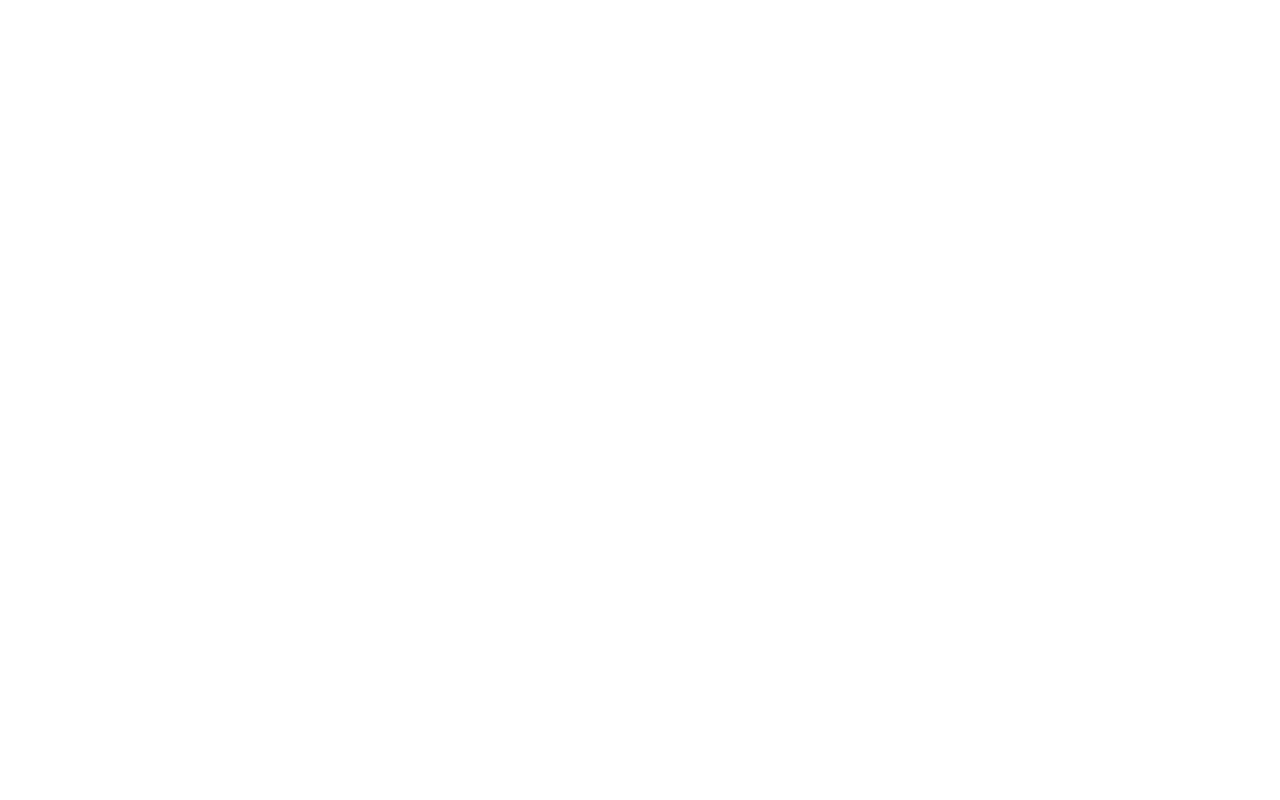
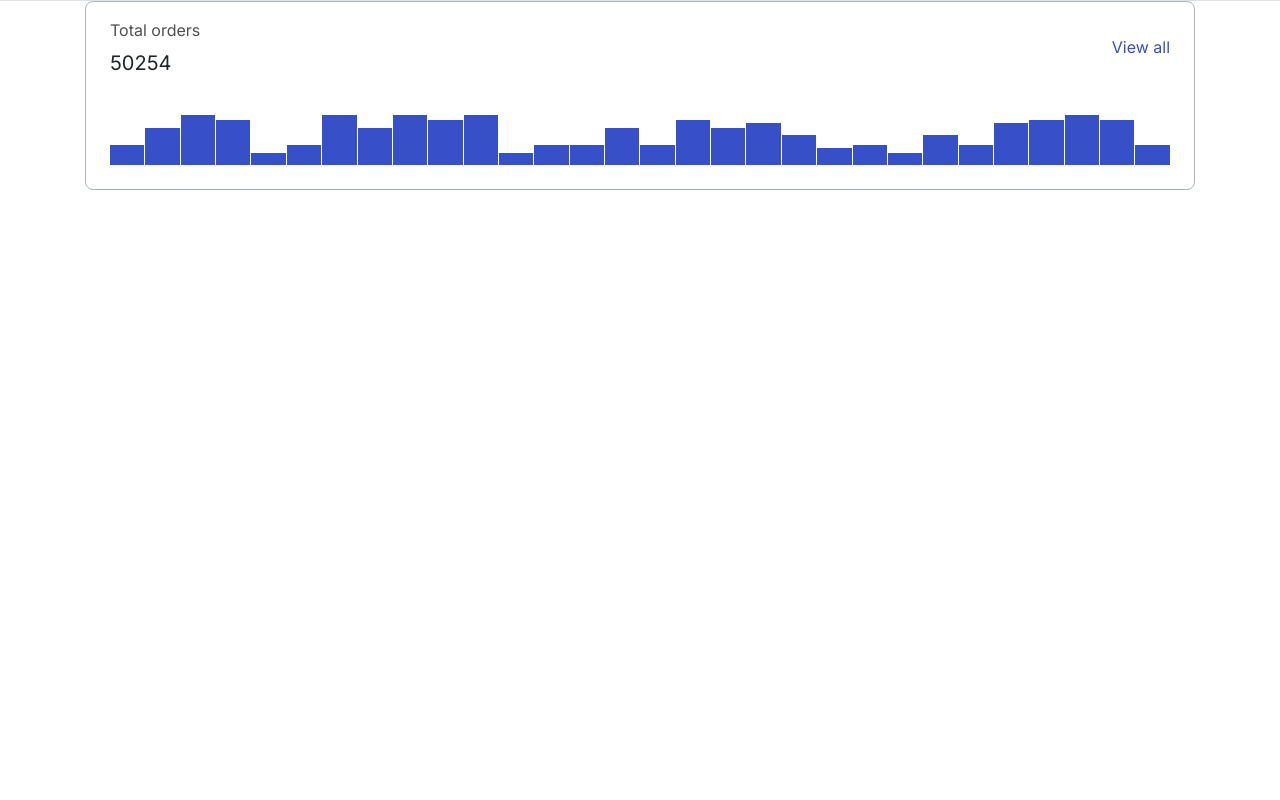
Before and after one commit to js-tasks-ru/htmlcss-20250313_grif5, a website: page 04-lection2/01-histogram/index.html in a window 1280 px wide. Shown: the top 800 px of the page. Drawn offline with Linux system fonts and the light colour scheme.

Commit message:
add histogram

```diff
--- a/04-lection2/01-histogram/histogram.css
+++ b/04-lection2/01-histogram/histogram.css
@@ -0,0 +1,83 @@
+.main {
+  background-color: var(--white);
+}
+.container {
+  margin: 0 auto;
+  max-width: 1110px;
+}
+.histogram {
+  display: flex;
+  flex-direction: column;
+  gap: 39px;
+  padding: 16px 24px 24px;
+  border: 1px solid var(--grey-3);
+  border-radius: 8px;
+}
+.histogram__inner-top {
+  display: flex;
+  justify-content: space-between;
+  align-items: center;
+}
+.histogram__inner {
+  display: flex;
+  flex-direction: column;
+  gap: 8px;
+}
+.histogram__title {
+  font-family: Inter;
+  font-weight: 400;
+  font-size: 16px;
+  line-height: 24px;
+  color: var(--black);
+  opacity: 0.8;
+}
+.histogram__number {
+  font-family: Inter;
+  font-weight: 400;
+  font-size: 20px;
+  line-height: 26px;
+  color: var(--black);
+}
+.histogram__view {
+  font-family: Inter;
+  font-weight: 400;
+  font-size: 16px;
+  line-height: 24px;
+  color: var(--primary);
+}
+.histogram__inner-bottom {
+  display: flex;
+  justify-content: space-between;
+  align-items: flex-end;
+  gap: 1px;
+  height: 50px;
+}
+.histogram__date {
+  flex: 1 0 9px;
+  background-color: var(--primary);
+  height: 100%;
+}
+.histogram__date_10 {
+  height: var(--40);
+}
+.histogram__date_25 {
+  height: var(--25);
+}
+.histogram__date_35 {
+  height: var(--35);
+}
+.histogram__date_40 {
+  height: var(--40);
+}
+.histogram__date_60 {
+  height: var(--60);
+}
+.histogram__date_75 {
+  height: var(--75);
+}
+.histogram__date_85 {
+  height: var(--85);
+}
+.histogram__date_90 {
+  height: var(--90);
+}
--- a/04-lection2/01-histogram/index.html
+++ b/04-lection2/01-histogram/index.html
@@ -6,6 +6,50 @@
         <link rel="stylesheet" href="./histogram.css">
     </head>
     <body>
-
+        <main class="main">
+            <div class="container">
+                <div class="histogram">
+                    <div class="histogram__inner-top">
+                        <div class="histogram__inner">
+                            <h3 class="histogram__title">Total orders</h3>
+                            <h4 class="histogram__number">50254</h4>
+                        </div>
+                        <p class="histogram__view">View all</p>
+                    </div>
+                    <div class="histogram__inner-bottom">
+                        <span class="histogram__date histogram__date_40"></span>
+                        <span class="histogram__date histogram__date_75"></span>
+                        <span class="histogram__date"></span>
+                        <span class="histogram__date histogram__date_90"></span>
+                        <span class="histogram__date histogram__date_25"></span>
+                        <span class="histogram__date histogram__date_10"></span>
+                        <span class="histogram__date histogram__date_65"></span>
+                        <span class="histogram__date histogram__date_75"></span>
+                        <span class="histogram__date"></span>
+                        <span class="histogram__date histogram__date_90"></span>
+                        <span class="histogram__date histogram__date_65"></span>
+                        <span class="histogram__date histogram__date_25"></span>
+                        <span class="histogram__date histogram__date_10"></span>
+                        <span class="histogram__date histogram__date_40"></span>
+                        <span class="histogram__date histogram__date_75"></span>
+                        <span class="histogram__date histogram__date_10"></span>
+                        <span class="histogram__date histogram__date_90"></span>
+                        <span class="histogram__date histogram__date_75"></span>
+                        <span class="histogram__date histogram__date_85"></span>
+                        <span class="histogram__date histogram__date_60"></span>
+                        <span class="histogram__date histogram__date_35"></span>
+                        <span class="histogram__date histogram__date_40"></span>
+                        <span class="histogram__date histogram__date_25"></span>
+                        <span class="histogram__date histogram__date_60"></span>
+                        <span class="histogram__date histogram__date_40"></span>
+                        <span class="histogram__date histogram__date_85"></span>
+                        <span class="histogram__date histogram__date_90"></span>
+                        <span class="histogram__date histogram__date_65"></span>
+                        <span class="histogram__date histogram__date_90"></span>
+                        <span class="histogram__date histogram__date_10"></span>
+                    </div>
+                </div>
+            </div>
+        </main>
     </body>
 </html>
--- a/assets/css/main.css
+++ b/assets/css/main.css
@@ -25,6 +25,15 @@
     --alternate: #FFFFFF;
     --alternateHover: #212429;
 
+    --10: 10%;
+    --25: 25%;
+    --35: 35%;
+    --40: 40%;
+    --60: 60%;
+    --75: 75%;
+    --85: 85%;
+    --90: 90%;
+
 
 
     --error: var(--red);
--- a/assets/css/reset.css
+++ b/assets/css/reset.css
@@ -1,4 +1,4 @@
-h1, h2, p {
+h1, h2, h3, h4, p {
   margin: 0;
   padding: 0;
 }
```
